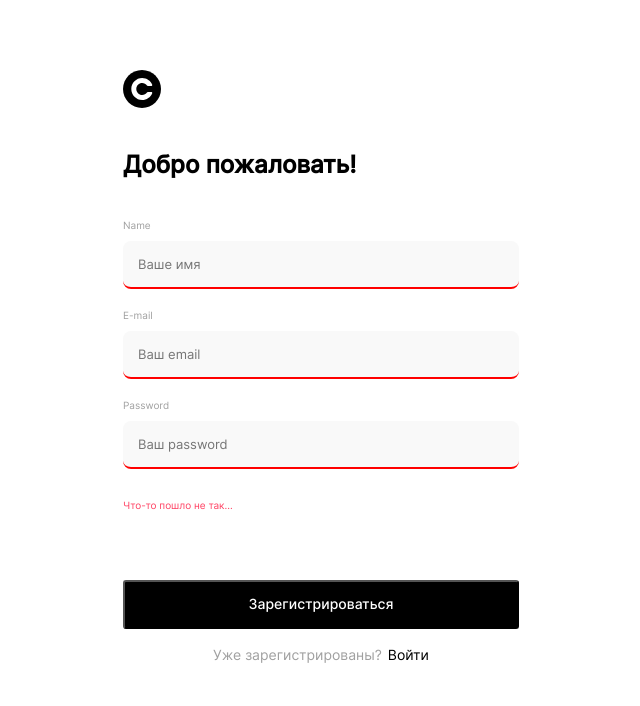
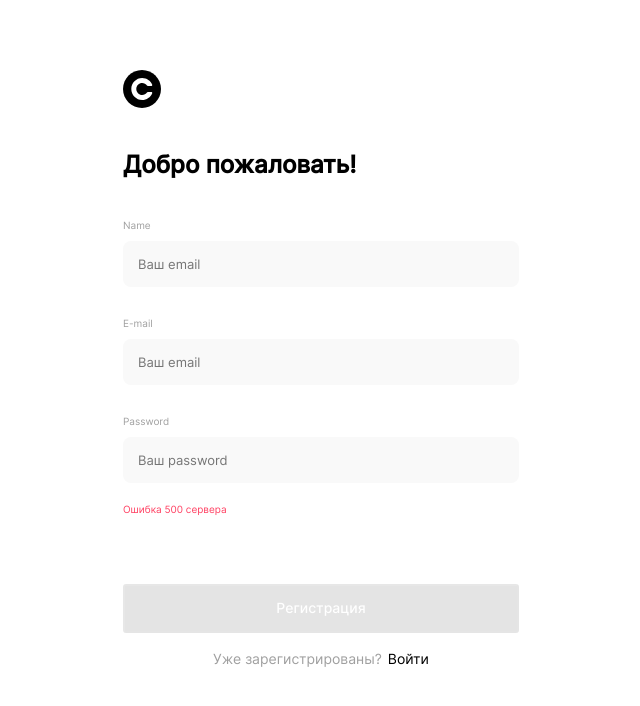
Before and after one commit to P1antain/movies-explorer-frontend, a React (Create React App) app: page /signup in a window 1280 px wide. Shown: the top 706 px of the page, without its empty margins (319-959 px from the left). Built offline with nearby package versions, Linux system fonts and the light colour scheme.

Commit message:
add 1)yup 2) react-hook-form. Add validation Login.js and Register.js

```diff
--- a/package.json
+++ b/package.json
@@ -3,6 +3,8 @@
   "version": "0.1.0",
   "private": true,
   "dependencies": {
+    "@hookform/error-message": "^2.0.0",
+    "@hookform/resolvers": "^2.7.1",
     "@testing-library/jest-dom": "^5.14.1",
     "@testing-library/react": "^11.2.7",
     "@testing-library/user-event": "^12.8.3",
@@ -12,7 +14,8 @@
     "react-router-dom": "^5.2.0",
     "react-router-hash-link": "^2.4.3",
     "react-scripts": "4.0.3",
-    "web-vitals": "^1.1.2"
+    "web-vitals": "^1.1.2",
+    "yup": "^0.32.9"
   },
   "scripts": {
     "start": "react-scripts start",
--- a/src/components/App/App.js
+++ b/src/components/App/App.js
@@ -9,40 +9,56 @@ import Login from "../Login/Login";
 import Register from "../Register/Rigister";
 import NotFound from "../NotFound/NotFound";
 import Profile from "../Profile/Profile";
+import ProtectedRoute from "../ProtectedRoute/ProtectedRoute";
+import { CurrentUserContext } from "../../contexts/CurrentUserContext ";
 
 function App() {
+  const [loggedIn, setLoggedIn] = React.useState(false);
+  const [currentUser, setCurrentUser] = React.useState({});
+  function onRegister(){
+    console.log('hello from Register')
+  }
+  function onLogin(){
+    console.log('hello from Login')
+  }
   return (
     <div className="page">
+      <CurrentUserContext.Provider value={currentUser}>
         <Switch>
           <Route exact path="/">
             <Header ifLoginIn={false} />
             <Main />
             <Footer />
           </Route>
-        <Route path="/movies">
+          <ProtectedRoute path="/movies" loggedIn={loggedIn}>
             <Header ifLoginIn={true} />
             <Movies ifMovies={true} />
             <Footer />
-        </Route>
-        <Route path="/saved-movies">
+          </ProtectedRoute>
+          <ProtectedRoute path="/saved-movies">
             <Header ifLoginIn={true} />
             <Movies />
             <Footer />
-        </Route>
+          </ProtectedRoute>
+          <ProtectedRoute path="/profile">
+            <Header ifLoginIn={true} />
+            <Profile name="Vasya" />
+          </ProtectedRoute>
           <Route path="/signin">
-          <Login />
+            <Login
+                onLogin={onLogin}
+            />
           </Route>
           <Route path="/signup">
-          <Register />
-        </Route>
-        <Route path="/profile">
-          <Header ifLoginIn={true} />
-          <Profile name="Vasya" />
+            <Register
+                onRegister={onRegister}
+            />
           </Route>
           <Route path="*">
             <NotFound />
           </Route>
         </Switch>
+      </CurrentUserContext.Provider>
     </div>
   );
 }
--- a/src/components/AuthPage/Auth.css
+++ b/src/components/AuthPage/Auth.css
@@ -9,6 +9,10 @@
   text-align: initial;
   color: #a0a0a0;
   padding-bottom: 10px;
+  margin-top: 20px;
+}
+.auth__about:first-child{
+  margin-top: 0;
 }
 .auth__input {
   width: 100%;
@@ -21,17 +25,16 @@
   border-radius: 8px;
   box-sizing: border-box;
   padding: 15px;
-  margin-bottom: 20px;
 }
 .auth__input:last-child {
   margin-bottom: 0;
 }
-.auth__input:valid {
-  border-bottom: 2px solid green;
+/*.auth__input:valid {*/
+/*  border-bottom: 2px solid green;*/
+/*}*/
+/*.auth__input:invalid {*/
+/*  border-bottom: 2px solid red;*/
+/*}*/
+.auth__input:focus {
+  border: 1px solid #2be080;
 }
-.auth__input:invalid {
-  border-bottom: 2px solid red;
-}
-.auth__input:focus {
-  border: none;
-}
--- a/src/components/AuthPage/AuthPage.css
+++ b/src/components/AuthPage/AuthPage.css
@@ -30,8 +30,13 @@
   border-radius: 3px;
   padding: 13px 0 15px;
   margin-top: 69px;
+  opacity: 0.1;
+}
+.authPage__btn_disable{
+  opacity: 1;
 }
 .authPage__more {
+  text-align: center;
   margin: 0 auto;
   padding-top: 16px;
 }
--- a/src/components/AuthPage/AuthPage.js
+++ b/src/components/AuthPage/AuthPage.js
@@ -3,33 +3,19 @@ import "./AuthPage.css";
 import Logo from "../Logo/Logo";
 import { Link } from "react-router-dom";
 
-function AuthPage({
-  children,
-  title,
-  buttonText,
-  question,
-  linkFrom,
-  path,
-  ifLognin,
-}) {
+function AuthPage({ title, question, linkFrom, path, children }) {
   return (
     <div className="authPage">
       <div className="authPage__wrapper">
         <Logo />
         <h2 className="authPage__title">{title}</h2>
-        <form className="authPage__form">
         {children}
-          {ifLognin && (
-            <span className="authPage__error">Что-то пошло не так...</span>
-          )}
-          <button className="authPage__btn">{buttonText}</button>
         <div className="authPage__more">
           <span className="authPage__question">{question}</span>
           <Link className="authPage__link" to={path}>
             {linkFrom}
           </Link>
         </div>
-        </form>
       </div>
     </div>
   );
--- a/src/components/Login/Login.js
+++ b/src/components/Login/Login.js
@@ -1,8 +1,22 @@
 import React from "react";
+import { useForm } from "react-hook-form";
+import { yupResolver } from "@hookform/resolvers/yup";
 import AuthPage from "../AuthPage/AuthPage";
 import "../AuthPage/Auth.css";
+import {schemaLogin} from '../../utils/Constants'
 
-function Login() {
+function Login({onLogin}) {
+  const {
+    register,
+    handleSubmit,
+    formState: { errors, isValid },
+  } = useForm({
+    resolver: yupResolver(schemaLogin),
+    mode: "onChange",
+  });
+  const onSubmit = (data) => {
+    onLogin(data);
+  };
   return (
     <AuthPage
       title="Рады видеть!"
@@ -12,6 +26,7 @@ function Login() {
       path="/signup"
       ifLognin={false}
     >
+      <form className="authPage__form" onSubmit={handleSubmit(onSubmit)}>
         <label htmlFor="Email" className="auth__about">
           E-mail
         </label>
@@ -21,7 +36,10 @@ function Login() {
             placeholder="Ваш email"
             required
             id="Email"
+            {...register("email")}
         />
+        <span className="authPage__error">{errors.email?.message}</span>
+
         <label htmlFor="Password" className="auth__about">
           Password
         </label>
@@ -30,10 +48,21 @@ function Login() {
             className="auth__input"
             placeholder="Ваш password"
             required
-        id="Password"
+            {...register("password")}
         />
+        <span className="authPage__error">{errors.password?.message}</span>
+
+        <span className="authPage__error">
+          Что-то пошло не так...
+        </span>
+        <button className={`authPage__btn ${isValid? 'authPage__btn_disable' : ''}`} type="submit" disabled={!isValid}>
+          Войти
+        </button>
+        </form>
+
+
     </AuthPage>
-  );
+  )
 }
 
 export default Login;
--- /dev/null
+++ b/src/components/ProtectedRoute/ProtectedRoute.js
@@ -0,0 +1,14 @@
+import React from "react";
+import { Route, Redirect } from "react-router-dom";
+
+function ProtectedRoute({ component: Component, ...props }) {
+    return (
+        <Route>
+            {() =>
+                props.loggedIn ? <Component {...props} /> : <Redirect to="./signin" />
+            }
+        </Route>
+    );
+}
+
+export default ProtectedRoute;
--- a/src/components/Register/Rigister.js
+++ b/src/components/Register/Rigister.js
@@ -1,9 +1,25 @@
 import React from "react";
-// import { useForm } from "react-hook-form";
+import { useForm } from "react-hook-form";
+import { yupResolver } from "@hookform/resolvers/yup";
 import AuthPage from "../AuthPage/AuthPage";
 import "../AuthPage/Auth.css";
+import {schemaRegister} from '../../utils/Constants'
 
-function Register() {
+
+function Register({ onRegister }) {
+
+  const {
+    register,
+    handleSubmit,
+    formState: { errors, isValid },
+  } = useForm({
+    resolver: yupResolver(schemaRegister),
+    mode: "onChange",
+  });
+
+  const onSubmit = (data) => {
+    onRegister(data);
+  };
   return (
     <AuthPage
       title="Добро пожаловать!"
@@ -13,16 +29,19 @@ function Register() {
       path="/signin"
       ifLognin={true}
     >
+      <form className="authPage__form" onSubmit={handleSubmit(onSubmit)}>
         <label htmlFor="Name" className="auth__about">
           Name
         </label>
         <input
-        type="text"
+          type="name"
           className="auth__input"
-        placeholder="Ваше имя"
-        required
+          placeholder="Ваш email"
           id="Name"
+          {...register("name")}
         />
+        <span className="authPage__error">{errors.name?.message}</span>
+
         <label htmlFor="Email" className="auth__about">
           E-mail
         </label>
@@ -30,9 +49,11 @@ function Register() {
           type="email"
           className="auth__input"
           placeholder="Ваш email"
-        required
           id="Email"
+          autoComplete="off"
+          {...register("email")}
         />
+        <span className="authPage__error">{errors.email?.message}</span>
         <label htmlFor="Password" className="auth__about">
           Password
         </label>
@@ -40,9 +61,16 @@ function Register() {
           type="password"
           className="auth__input"
           placeholder="Ваш password"
-        required
           id="Password"
+          autoComplete="off"
+          {...register("password")}
         />
+        <span className="authPage__error">{errors.password?.message}</span>
+        <span className="authPage__error">Ошибка 500 сервера</span>
+        <button className={`authPage__btn ${isValid? 'authPage__btn_disable' : ''}`} type="submit" disabled={!isValid}>
+          Регистрация
+        </button>
+      </form>
     </AuthPage>
   );
 }
--- /dev/null
+++ b/src/contexts/CurrentUserContext .js
@@ -0,0 +1,3 @@
+import React from "react";
+
+export  const CurrentUserContext = React.createContext();
--- /dev/null
+++ b/src/utils/Constants.js
@@ -0,0 +1,11 @@
+import * as yup from "yup";
+
+export const schemaRegister = yup.object().shape({
+    name: yup.string().min(5).required(),
+    email: yup.string().email().required(),
+    password: yup.string().min(7).required(),
+});
+export const schemaLogin = yup.object().shape({
+    email: yup.string().email().required(),
+    password: yup.string().min(7).required(),
+});
```
Also changed, not shown: 1 other file (tests, documents, lock files or other folders). Lines whose indentation alone changed are shown as unchanged.
